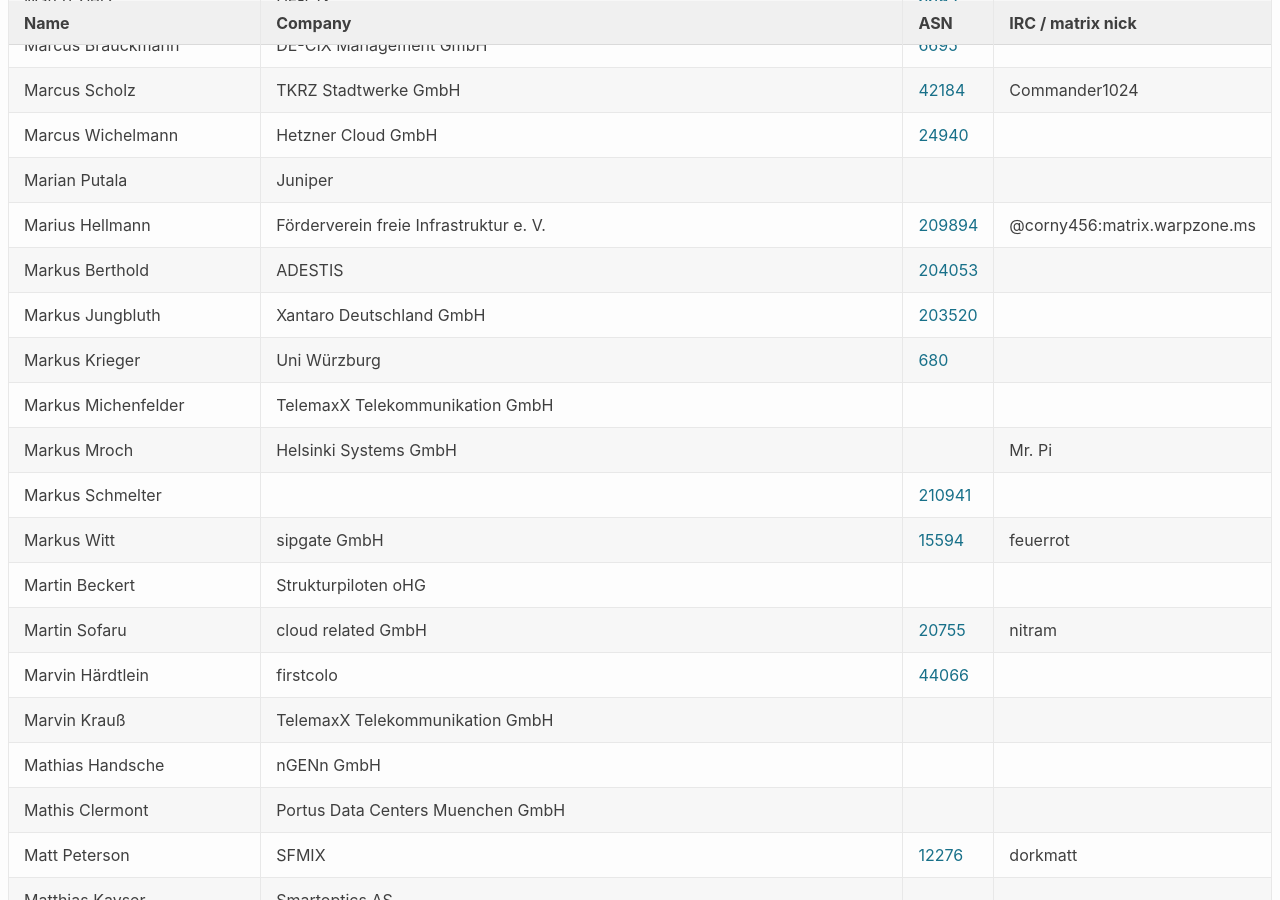
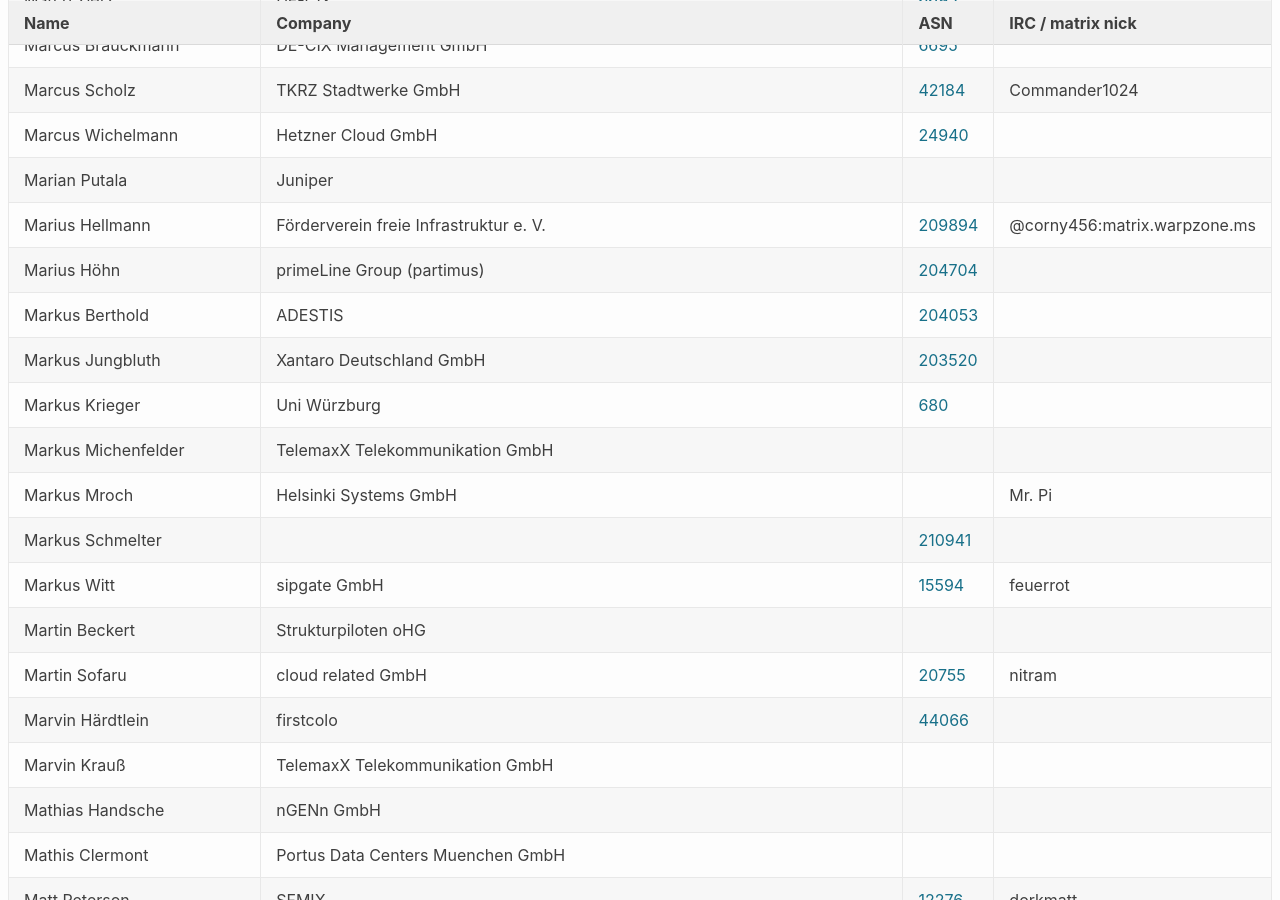
Before and after one commit to denog/pretix-attendeelist, a Jekyll site: the page built from denog17/index.markdown, in a window 1280 px wide and 900 px high, scrolled down 8434 px. Built offline with Jekyll 4.4.1, drawn with Linux system fonts in a browser that asks for light colours.

Commit message:
Latest data: Fri Aug 15 13:00:06 UTC 2025

```diff
--- a/_data/attendees_denog17_onsite.json
+++ b/_data/attendees_denog17_onsite.json
@@ -1134,6 +1134,12 @@
     "asn": "209894"
   },
   {
+    "name": "Marius Höhn",
+    "company": "primeLine Group (partimus)",
+    "irc": null,
+    "asn": "204704"
+  },
+  {
     "name": "Markus Berthold",
     "company": "ADESTIS",
     "irc": null,
```
